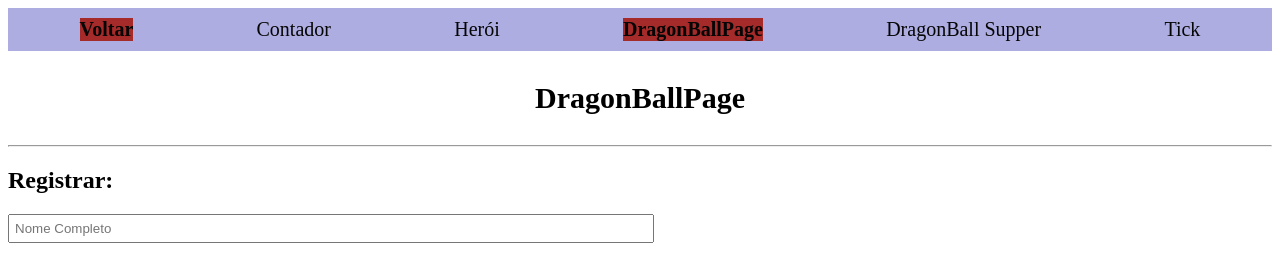
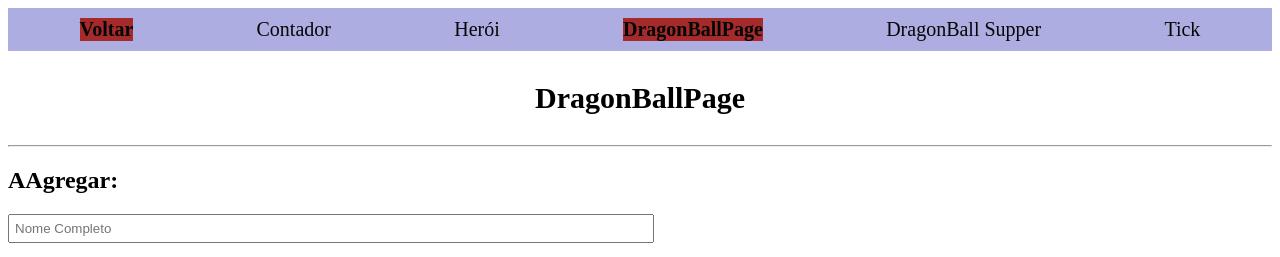
Before and after one commit to angelinasashixinga-gif/angular-course, an Angular app: page /sobre in a window 1280 px wide. Shown: the top 257 px of the page. Built offline with nearby package versions, Linux system fonts and the light colour scheme.

Commit message:
Ajustamemto

```diff
--- a/src/app/DragonBall-super copy/dragonball-super-page.component.ts
+++ b/src/app/DragonBall-super copy/dragonball-super-page.component.ts
@@ -16,6 +16,7 @@
 })
 export class dragonballSuperPageComponent {
 
+
 public dragonballService = inject (DrangonballService);
 
 
--- a/src/app/dragonBall/dragonball-page.html
+++ b/src/app/dragonBall/dragonball-page.html
@@ -3,7 +3,7 @@
 
 <section class="row">
     <div class="col-12 col-sm-6">
-        <h2>Registrar: {{ name() }}</h2>
+        <h2>AAgregar: {{ name() }}</h2>
 
         <input type="text"
          class="form-control"
```
